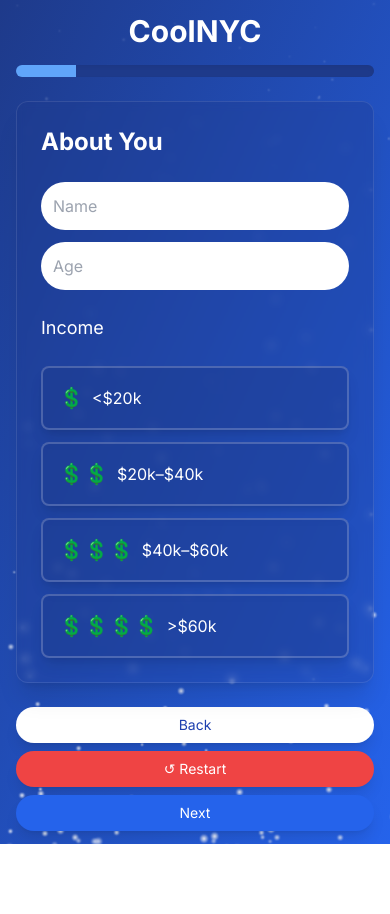
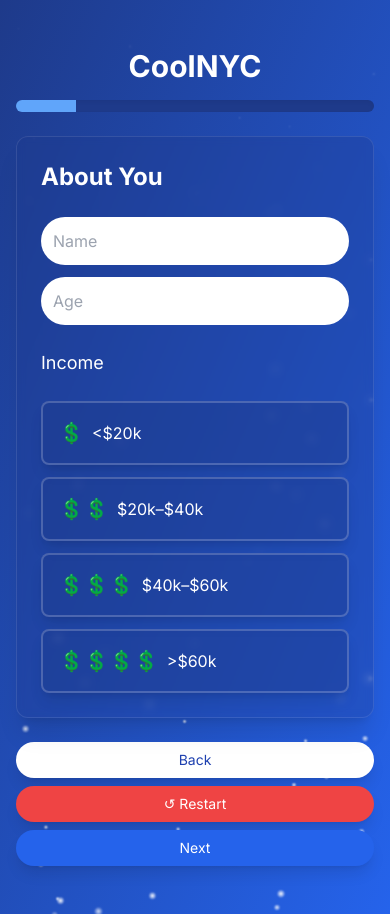
Before and after one commit to manizerahman/Cooling-NYC, a React (Create React App) app: page / in a window 390 px wide. Both pictures are taken after a click on the button "Get Started". Before the commit the page ends 844 px from the top, so only its background shows below. Built offline with nearby package versions, Linux system fonts and the light colour scheme.

Commit message:
minor fixes

```diff
--- a/src/CoolingNYCApp.js
+++ b/src/CoolingNYCApp.js
@@ -449,7 +449,9 @@
   const [validationError, setValidationError] = useState("");
   const [showLovedOnesOptions, setShowLovedOnesOptions] = useState(false);
   const particles = useMemo(() => {
-    return Array.from({ length: 200 }).map((_, i) => {
+    const mobile = typeof window !== 'undefined' && window.innerWidth < 768;
+    const count = mobile ? 80 : 200;
+    return Array.from({ length: count }).map((_, i) => {
       const size = 8 + Math.random() * 12;
       const duration = 4 + Math.random() * 6;
       const delay = Math.random() * duration;
@@ -740,9 +742,8 @@
     return steps[0];
   }
 
-  const isFinalStep = step === steps.length - 1;
   return (
-    <div className={`relative bg-gradient-to-br from-blue-900 to-blue-600 overflow-hidden ${isFinalStep ? 'overflow-y-auto min-h-screen' : 'flex items-center justify-center h-screen'}`}>
+    <div className="relative bg-gradient-to-br from-blue-900 to-blue-600 overflow-y-auto min-h-screen md:flex md:items-center md:justify-center">
       {/* Particle animation background */}
       <div className="absolute inset-0 overflow-hidden pointer-events-none">
         {particles}
@@ -762,10 +763,8 @@
         )}
 
         {/* Current step */}
-        <div className="flex-grow flex items-center justify-center">
-          <div className="bg-blue-900 bg-opacity-30 p-6 rounded-xl shadow-xl backdrop-blur-sm border border-white border-opacity-10 w-full overflow-x-auto">
-            {steps[step]}
-          </div>
+        <div className="bg-blue-900 bg-opacity-30 p-6 rounded-xl shadow-xl backdrop-blur-sm border border-white border-opacity-10 w-full overflow-x-auto">
+          {steps[step]}
         </div>
 
         {/* Navigation buttons with Restart, hidden on landing page */}
```
